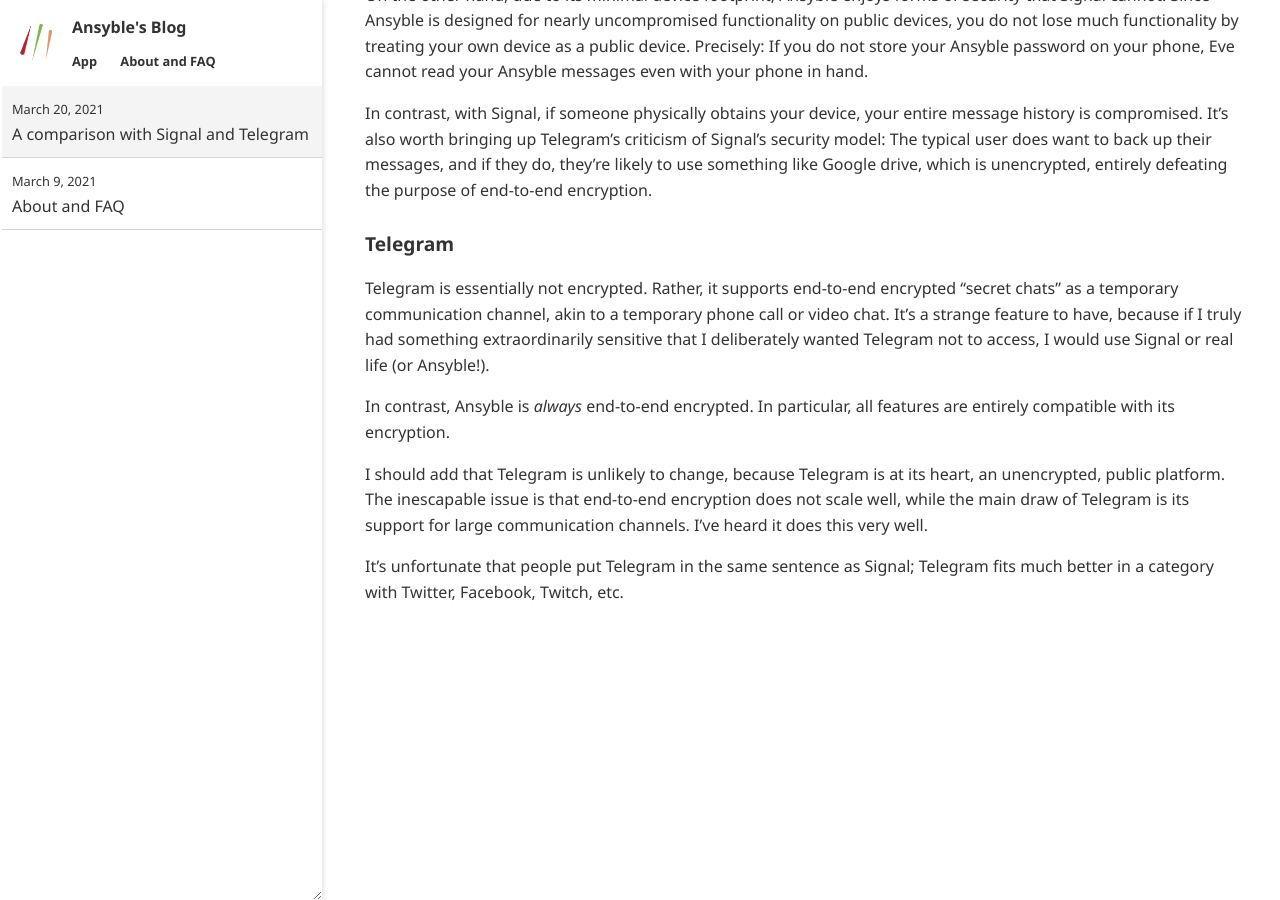
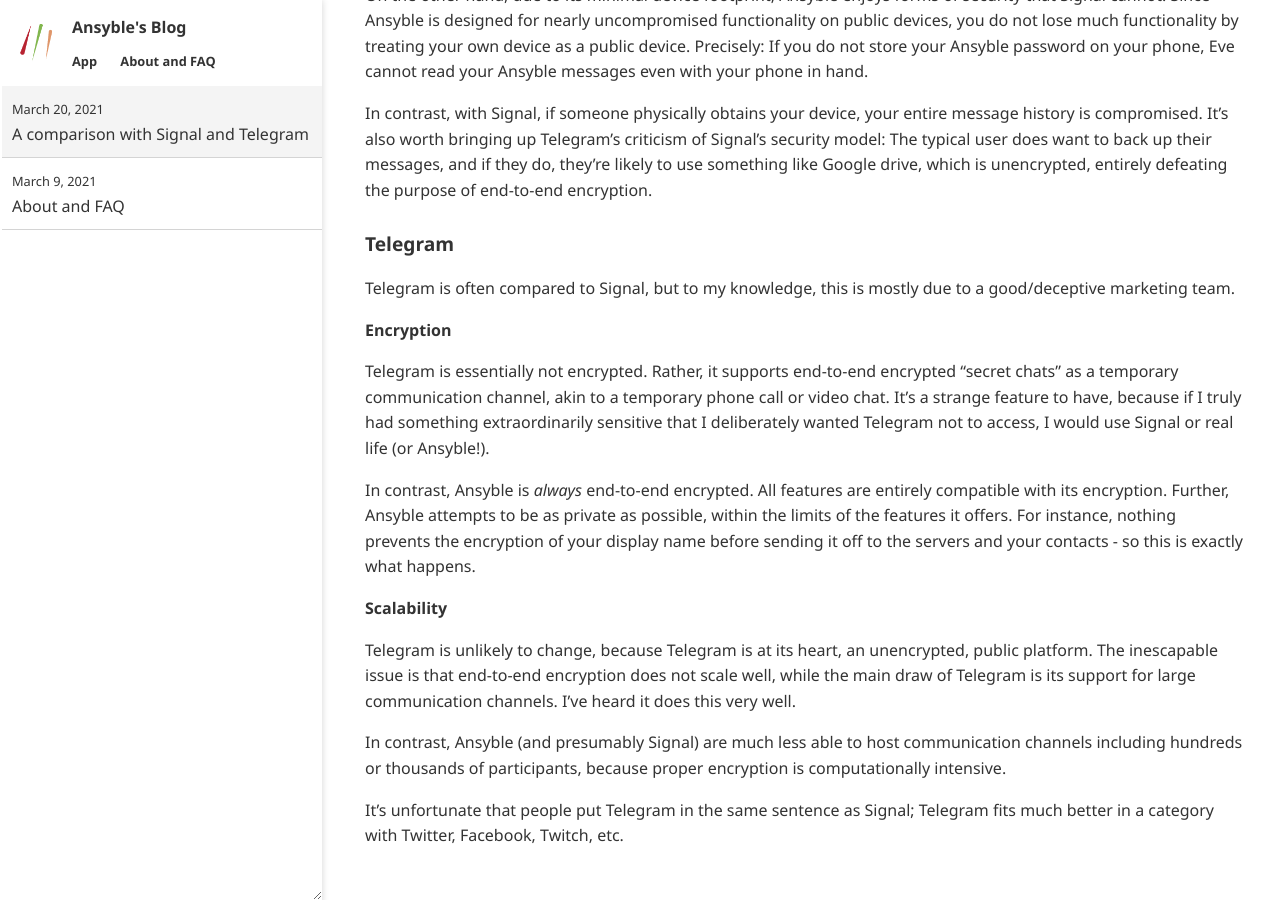
Before and after one commit to ansyblenetwork/ansybleblog, a Jekyll site: the page built from _posts/2021-03-20-a-comparison-with-signal-and-telegram.md, in a window 1280 px wide and 900 px high, scrolled down 1082 px. Built offline with Jekyll 4.4.1, drawn with Linux system fonts in a browser that asks for light colours; before the commit the page ends 1739 px from its top, so only the background shows below that.

Commit message:
Update 2021-03-20-a-comparison-with-signal-and-telegram.md

```diff
--- a/_posts/2021-03-20-a-comparison-with-signal-and-telegram.md
+++ b/_posts/2021-03-20-a-comparison-with-signal-and-telegram.md
@@ -37,10 +37,18 @@
 
 ### Telegram
 
+Telegram is often compared to Signal, but to my knowledge, this is mostly due to a good/deceptive marketing team.
+
+#### Encryption
+
 Telegram is essentially not encrypted. Rather, it supports end-to-end encrypted "secret chats" as a temporary communication channel, akin to a temporary phone call or video chat. It's a strange feature to have, because if I truly had something extraordinarily sensitive that I deliberately wanted Telegram not to access, I would use Signal or real life (or Ansyble!).
 
-In contrast, Ansyble is _always_ end-to-end encrypted. In particular, all features are entirely compatible with its encryption.
+In contrast, Ansyble is _always_ end-to-end encrypted. All features are entirely compatible with its encryption. Further, Ansyble attempts to be as private as possible, within the limits of the features it offers. For instance, nothing prevents the encryption of your display name before sending it off to the servers and your contacts - so this is exactly what happens.
 
-I should add that Telegram is unlikely to change, because Telegram is at its heart, an unencrypted, public platform. The inescapable issue is that end-to-end encryption does not scale well, while the main draw of Telegram is its support for large communication channels. I've heard it does this very well.
+#### Scalability
+
+Telegram is unlikely to change, because Telegram is at its heart, an unencrypted, public platform. The inescapable issue is that end-to-end encryption does not scale well, while the main draw of Telegram is its support for large communication channels. I've heard it does this very well.
+
+In contrast, Ansyble (and presumably Signal) are much less able to host communication channels including hundreds or thousands of participants, because proper encryption is computationally intensive.
 
 It's unfortunate that people put Telegram in the same sentence as Signal; Telegram fits much better in a category with Twitter, Facebook, Twitch, etc.
```
